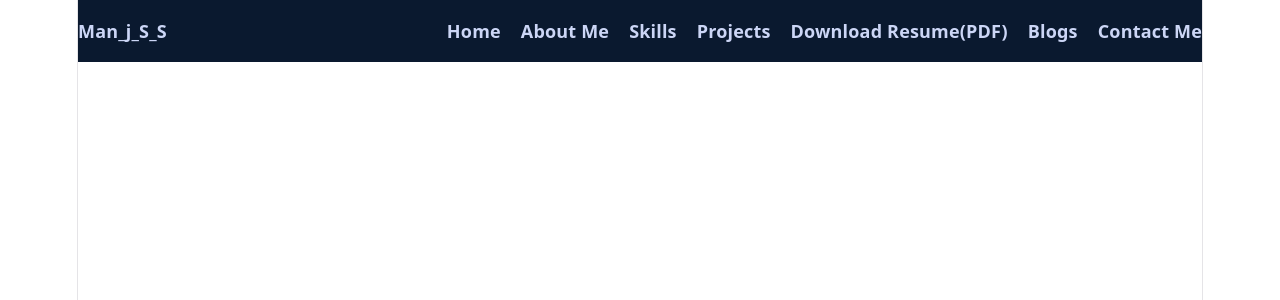
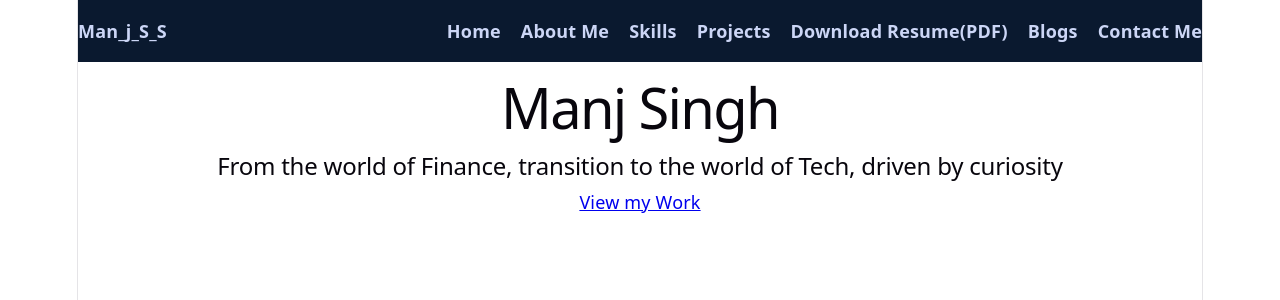
Before and after one commit to man-j-s/manjs-dev-portfolio, a React app: page / in a window 1280 px wide. Shown: the top 300 px of the page. Built offline with nearby package versions, Linux system fonts and the light colour scheme; the HTML template or start-up script is replaced by a standard one.

Commit message:
Add Hero component with basic structure and content

```diff
--- a/src/App.jsx
+++ b/src/App.jsx
@@ -1,9 +1,11 @@
 import Navbar from "./components/Navbar/Navbar";
+import Hero from "./components/Hero/Hero";
 
 function App(){
     return(
         <div>
             <Navbar/>
+            <Hero/>
         </div>
     )
 }
--- /dev/null
+++ b/src/components/Hero/Hero.jsx
@@ -0,0 +1,13 @@
+import "./Hero.css";
+
+function Hero(){
+    return(
+        <section className="hero">
+            <h1>Manj Singh</h1>
+            <h2>From the world of Finance, transition to the world of Tech, driven by curiosity</h2>
+            <a href="#projects">View my Work</a>
+        </section>
+    );
+}
+
+export default Hero;
```
Also changed, not shown: src/components/Hero/Hero.css (added).
